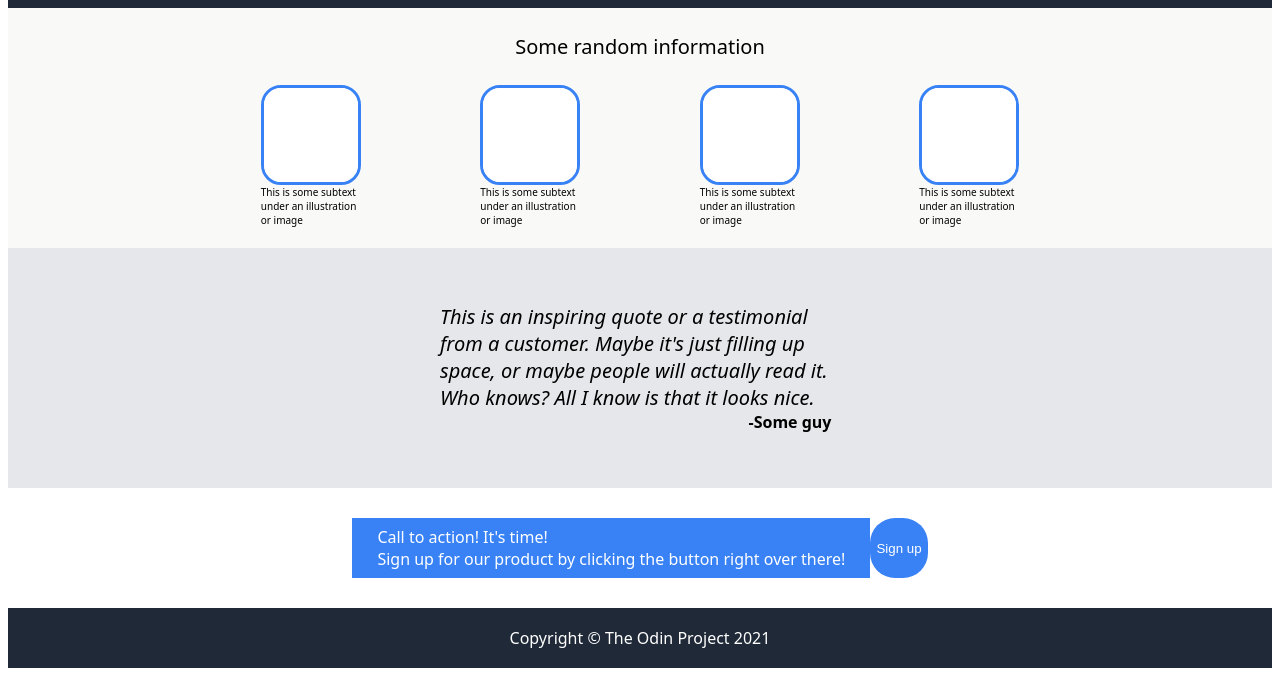
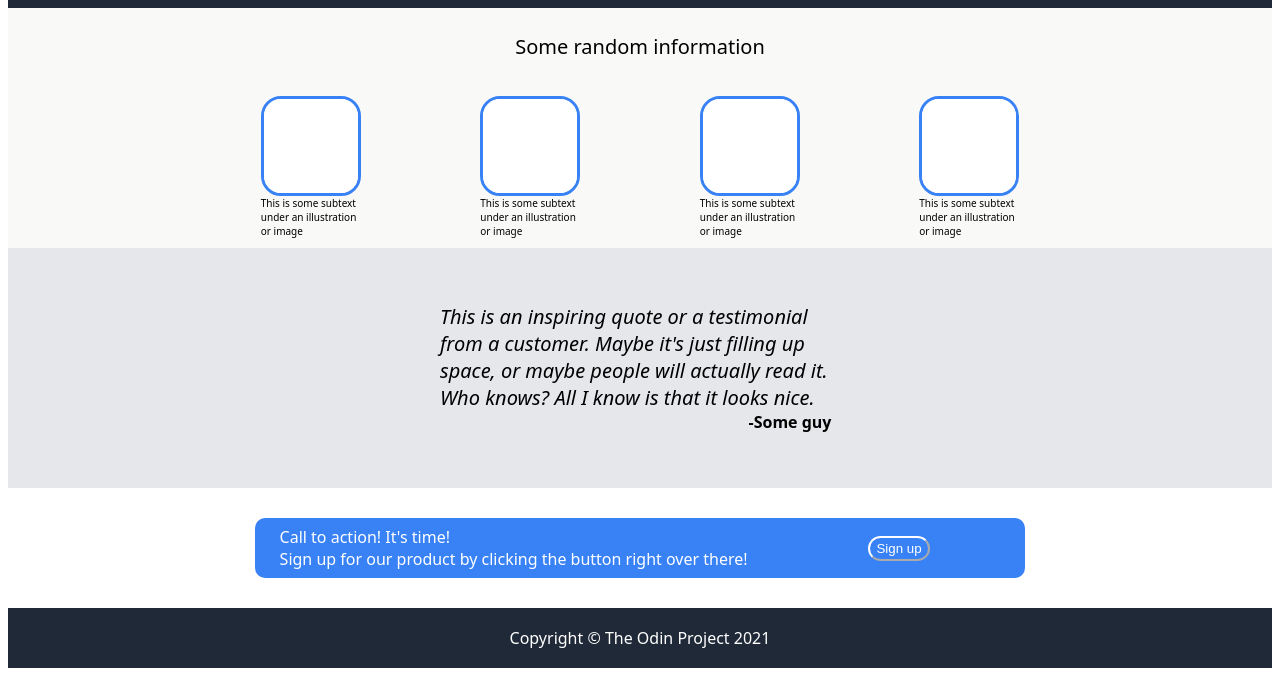
Before and after one commit to cubemackie/landing-page, a plain HTML site: page index.html in a window 1280 px wide. Shown: the part 247-923 px from the top of the page. Drawn offline with Linux system fonts and the light colour scheme.

Commit message:
quick update

```diff
--- a/index.html
+++ b/index.html
@@ -61,7 +61,9 @@
                     <div class="larger">Call to action! It's time!</div>
                     <div class="smaller">Sign up for our product by clicking the button right over there!</div>
                 </div>
-                <button class="button2">Sign up</button>
+                <div class="buttoned">
+                    <button class="button2">Sign up</button>
+                </div>
             </div>
         </div>
         <footer>Copyright &#169; The Odin Project 2021</footer>
--- a/style.css
+++ b/style.css
@@ -134,6 +134,8 @@ footer {
 .picture-info {
     display: flex;
     justify-content: space-between;
+    flex-grow: 1;
+
 
 
 
@@ -187,7 +189,6 @@ footer {
 .bottom {
     display: flex;
     justify-content: center;
-
     max-height: 15vh;
     min-height: 15vh;
 
@@ -203,15 +204,34 @@ footer {
     justify-content: center;
     margin-top: 30px;
     margin-bottom: 30px;
+    min-width: 40%;
+    border-top-left-radius: 10px;
+    border-bottom-left-radius: 10px;
 }
 
 .button2 {
+
+    max-width: 100px;
+    min-height: 25px;
+    border-radius: 15px;
+    background-color: #3882F6;
+    color: white;
+    border-color: white;
+
+}
+
+.buttoned {
+    display: flex;
+    justify-content: center;
+    align-items: center;
     max-width: 75px;
     min-height: 25px;
-    border-radius: 25px;
     background-color: #3882F6;
     color: white;
     border: white;
     margin-top: 30px;
     margin-bottom: 30px;
+    min-width: 20%;
+    border-top-right-radius: 10px;
+    border-bottom-right-radius: 10px;
 }
```
